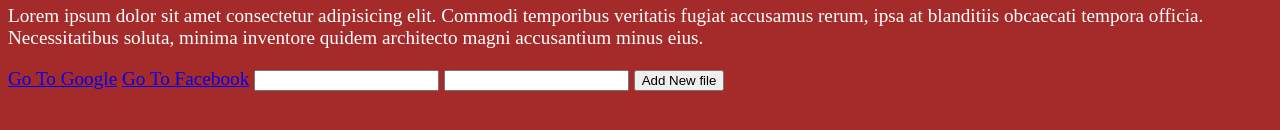
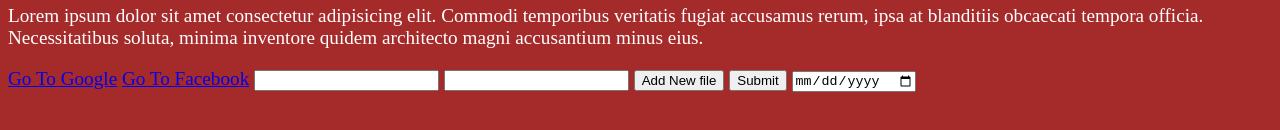
Before and after one commit to sajib-hossen/html-css-practice-project, a plain HTML site: page index.html in a window 1280 px wide. Shown: the part 582-712 px from the top of the page. Drawn offline with Linux system fonts and the light colour scheme.

Commit message:
input file

```diff
--- a/index.html
+++ b/index.html
@@ -20,5 +20,7 @@
     <input type="text" name="" id="">
     <input type="password" name="" id="">
     <input type="submit" value="Add New file">
+    <input type="button" value="Submit">
+    <input type="date" name="" id="">
 </body>
 </html>
```
